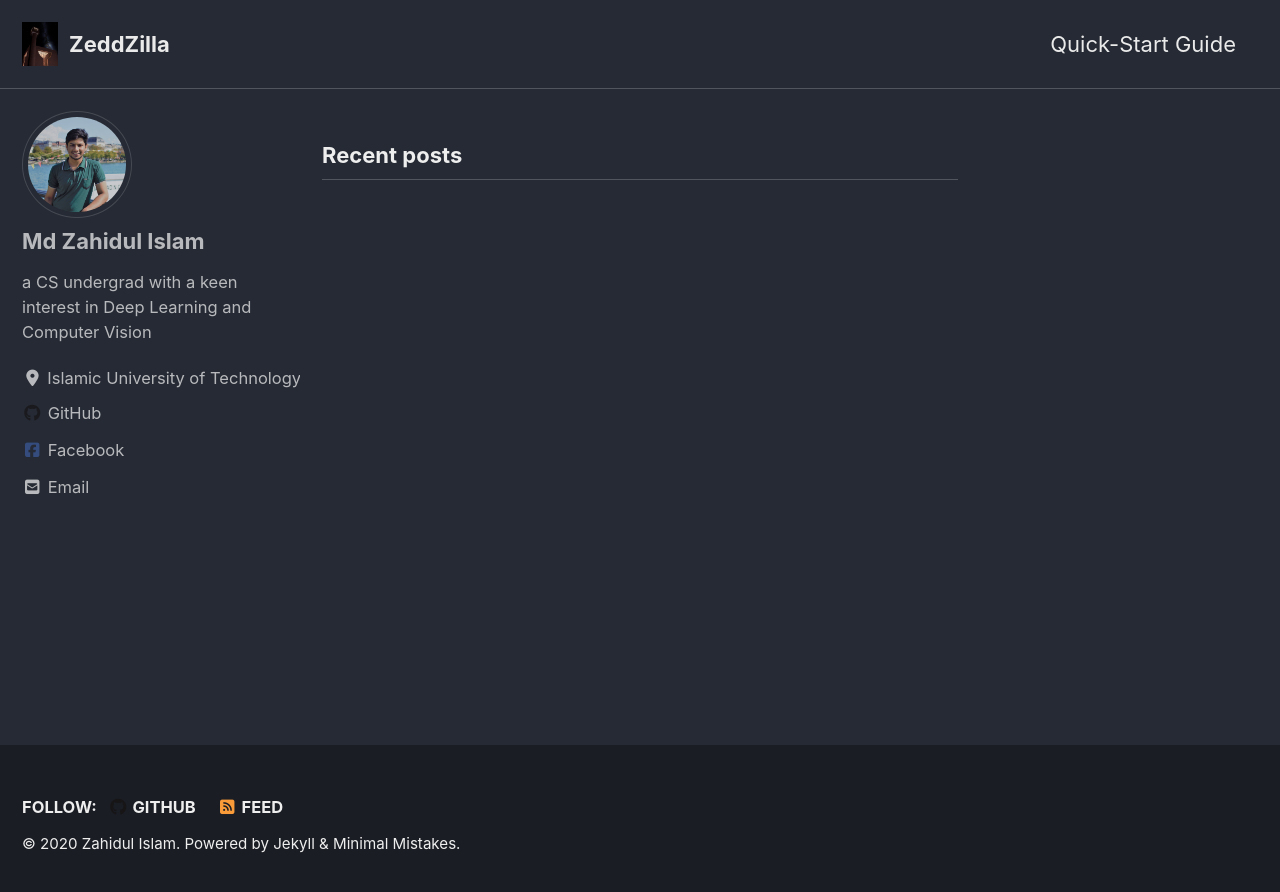
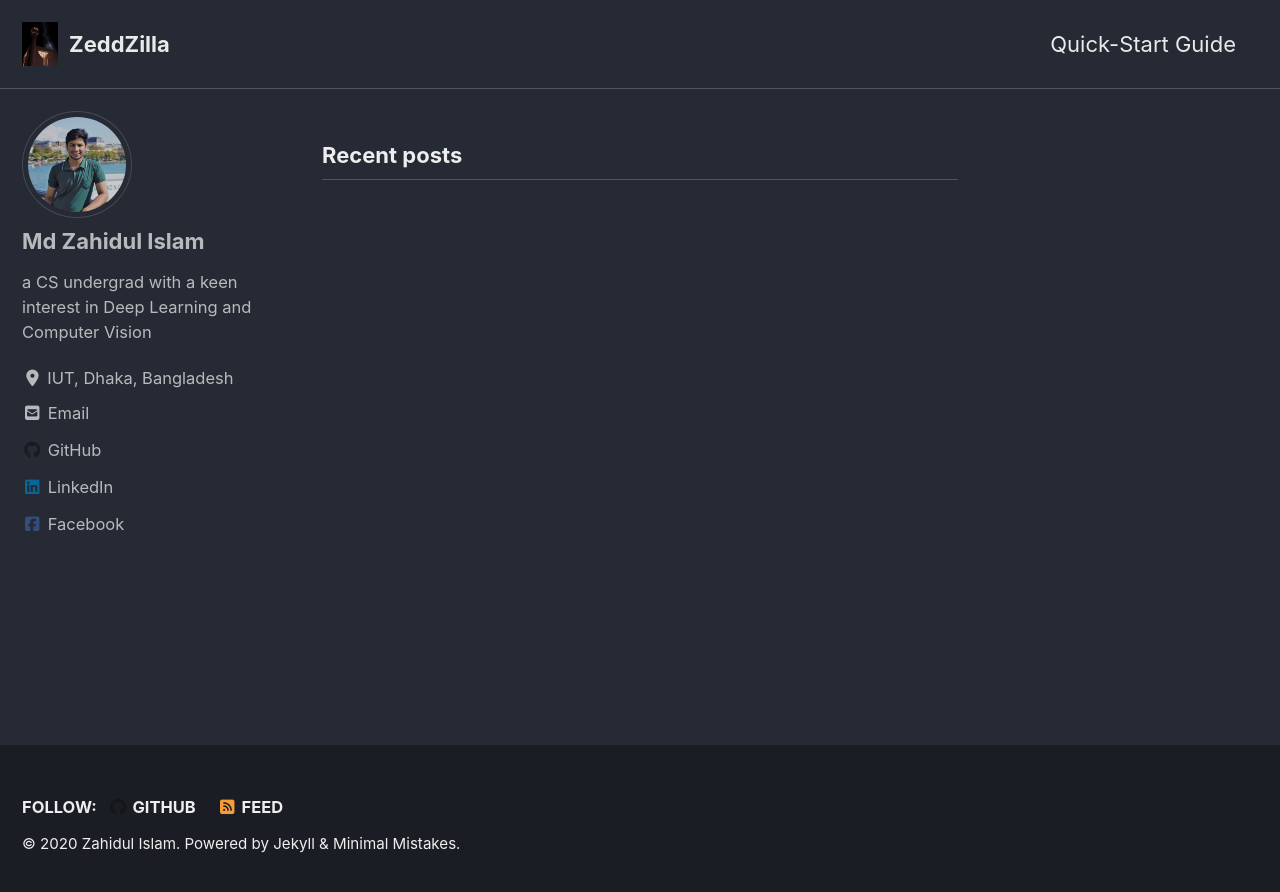
Before and after one commit to Zedd1558/Zedd1558.github.io, a Jekyll site: the page built from index.html, in a window 1280 px wide. Shown: the top 892 px of the page. Built offline with Jekyll 4.4.1, drawn with Linux system fonts in a browser that asks for light colours; cached includes are drawn as plain includes; nearby versions of some CDN libraries; the list of posts is cut into pages by our own code.

Commit message:
fixing profile2

```diff
--- a/_config.yml
+++ b/_config.yml
@@ -96,12 +96,12 @@ author:
   name             : "Md Zahidul Islam"
   avatar           : "/assets/images/pro.jpg" # path of avatar image, e.g. "/assets/images/bio-photo.jpg"
   bio              : "a CS undergrad with a keen interest in Deep Learning and Computer Vision"
-  location         : "Islamic University of Technology, Dhaka"
-  email            : "https://zahidulislam@iut-dhaka.edu"
+  location         : "IUT, Dhaka, Bangladesh"
+  email            :
   links:
     - label: "Email"
       icon: "fas fa-fw fa-envelope-square"
-      # url: "zahidulislam@iut-dhaka.edu"
+      url: "mailto:zahidulislam@iut-dhaka.edu"
     - label: "Website"
       icon: "fas fa-fw fa-link"
       # url: "https://your-website.com"
@@ -111,6 +111,9 @@ author:
     - label: "GitHub"
       icon: "fab fa-fw fa-github"
       url: "https://github.com/Zedd1558"
+    - label: "LinkedIn"
+      icon: "fab fa-fw fa-linkedin"
+      url: "https://linkedin.com/in/zahid-islam-394383154/"
     - label: "Facebook"
       icon: "fab fa-fw fa-facebook-square"
       url: "https://facebook.com/Zahid1558"
```
